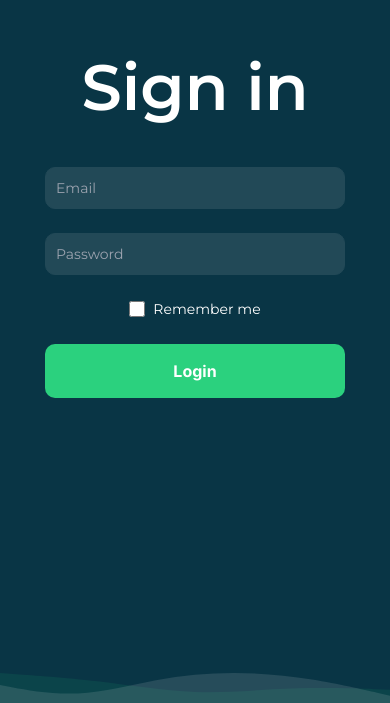
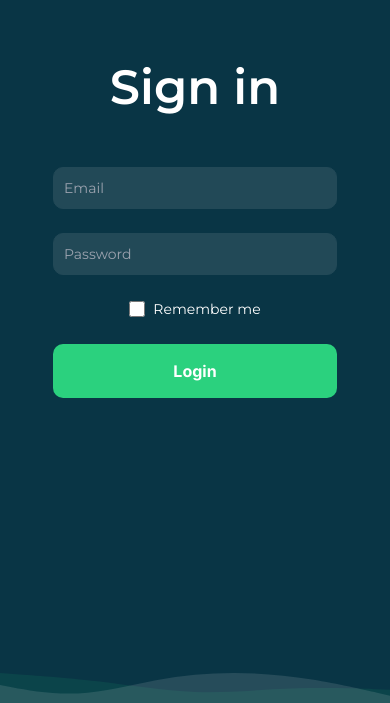
Before and after one commit to Reactongraph/movies-app-assignment, a Next.js app: page / in a window 390 px wide. Shown: the part 141-844 px from the top of the page. Built offline with nearby package versions, Linux system fonts and the light colour scheme; no server answers.

Commit message:
validation added for login form

```diff
--- a/src/app/movies/page.js
+++ b/src/app/movies/page.js
@@ -38,14 +38,14 @@ export default function Home() {
                 className="flex items-center justify-center gap-[12px] cursor-pointer"
                 onClick={() => signOut()}
               >
-                <p className="font-mont text-[16px] font-bold leading-[24px] md:d-block d-hidden">
+                <p class="font-mont text-[16px] font-bold leading-[24px] hidden sm:block">
                   Logout
                 </p>
                 <img src="/logout.svg" alt="image" />
               </div>
             </div>
 
-            <div className="mt-[120px] flex sm:gap-[24px] gap-[20px] flex-row flex-wrap justify-center">
+            <div className="sm:mt-[120px] mt-[80px] flex sm:gap-[24px] gap-[20px] flex-row flex-wrap justify-center">
               {MoviesData?.map((item, index) => {
                 const { poster, publishingyear, title } = item;
                 return (
--- a/src/app/page.js
+++ b/src/app/page.js
@@ -5,11 +5,12 @@ import React, { useState } from "react";
 import { useForm } from "react-hook-form";
 import { signIn } from "next-auth/react";
 import { useRouter } from "next/navigation";
+import { validationRules } from "@/utlils/validation";
 
 const Login = () => {
   const router = useRouter();
   const [loading, setLoading] = useState(false);
-  const [apiError, setApiError] = React.useState();
+  const [apiError, setApiError] = useState();
 
   const {
     register,
@@ -43,30 +44,46 @@ const Login = () => {
       <div className="h-screen flex w-full items-center justify-between flex-col">
         <form
           onSubmit={handleSubmit(handleLogin)}
-          className="max-w-[300px] w-full"
+          className="max-w-[300px] w-full px-2 sm:px-0"
         >
           <div className="max-w-[300px] w-full h-[calc(100vh_-_118px)] flex flex-col items-center justify-center">
-            <p className="font-mont text-[64px] font-semibold leading-[80px] mb-[40px] text-center  ">
+            <p className="font-mont sm:text-[64px] text-[48px] font-semibold leading-[80px] mb-[40px] text-center  ">
               Sign in
             </p>
 
+            <div className="mb-[24px] w-full">
               <input
                 type="text"
                 id="email"
                 name="email"
-              class="bg-[#224957] border border-[#224957] text-white text-sm rounded-[10px]  p-2.5 w-full font-mont text-[14px] mb-[24px]"
+                class="bg-[#224957] border border-[#224957] text-white text-sm rounded-[10px]  p-2.5 w-full font-mont text-[14px] "
                 placeholder="Email"
-              {...register("email")}
+                {...register("email", validationRules.email)}
               />
+              {errors.email && (
+                <p className="text-red-500 text-sm font-mont mt-2">
+                  {errors.email.message}
+                </p>
+              )}
+            </div>
 
+            <div className="mb-[24px] w-full">
               <input
                 type="password"
                 id="password"
                 name="password"
-              class="bg-[#224957] border border-[#224957] text-white text-sm rounded-[10px] focus:ring-blue-500 focus:border-blue-500 block p-2.5 w-full font-mont text-[14px] mb-[24px]"
+                class="bg-[#224957] border border-[#224957] text-white text-sm rounded-[10px] focus:ring-blue-500 focus:border-blue-500 block p-2.5 w-full font-mont text-[14px]"
                 placeholder="Password"
-              {...register("password")}
+                {...register("password", validationRules.password)}
               />
+
+              {errors.password && (
+                <p className="text-red-500 text-sm font-mont mt-2">
+                  {errors.password.message}
+                </p>
+              )}
+            </div>
+
             <div class="flex items-center justify-center mb-[24px]">
               <div class="flex items-center">
                 <input
--- /dev/null
+++ b/src/utlils/validation.js
@@ -0,0 +1,16 @@
+export const validationRules = {
+  email: {
+    required: "Email is required",
+    pattern: {
+      value: /^[A-Z0-9._%+-]+@[A-Z0-9.-]+\.[A-Z]{2,4}$/i,
+      message: "Invalid email address",
+    },
+  },
+  password: {
+    required: "Password is required",
+    minLength: {
+      value: 6,
+      message: "Password must be at least 6 characters long",
+    },
+  },
+};
```
Lines whose indentation alone changed are shown as unchanged.
